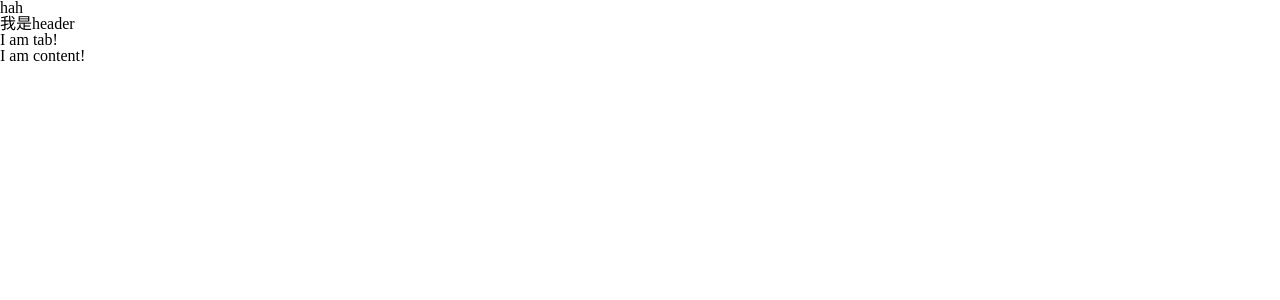
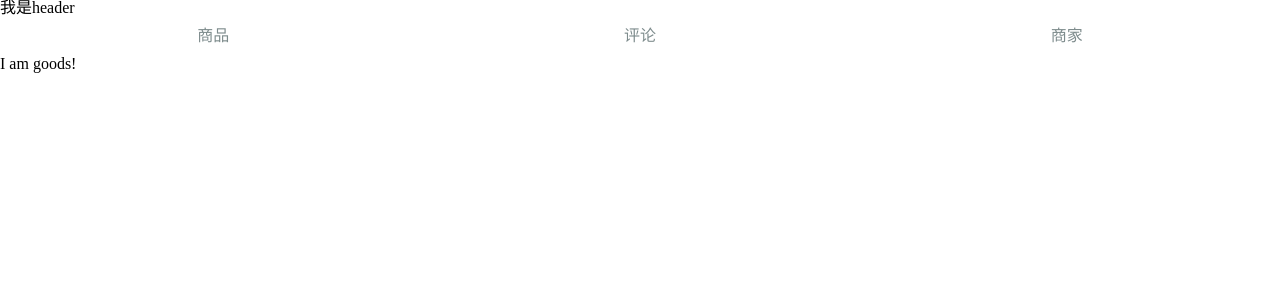
Before and after one commit to BubbleM/sell, a Vue app: page /#/goods in a window 1280 px wide. Shown: the top 300 px of the page. Built offline with nearby package versions, Linux system fonts and the light colour scheme.

Commit message:
add navigation use vue-router

```diff
--- a/package.json
+++ b/package.json
@@ -12,7 +12,8 @@
   },
   "dependencies": {
     "vue": "^2.3.3",
-    "vue-router": "^2.3.1"
+    "vue-router": "^2.3.1",
+    "babel-runtime": "^6.23.0"
   },
   "devDependencies": {
     "autoprefixer": "^6.7.2",
--- a/src/App.vue
+++ b/src/App.vue
@@ -1,13 +1,18 @@
 <template>
-  <div id="app">
-    <h1>hah</h1>
-      <v-header></v-header>
-      <div class="tab">
-        I am tab!
+  <div>
+    <v-header></v-header>
+    <div class="tab">
+      <div class="tab-item">
+        <router-link to='/goods'>商品</router-link>
       </div>
-      <div class="content">
-        I am content!
+      <div class="tab-item">
+        <router-link to="/ratings">评论</router-link>
       </div>
+      <div class="tab-item">
+        <router-link to="/seller">商家</router-link>
+      </div>
+    </div>
+    <router-view></router-view>
   </div>
 </template>
 
@@ -21,6 +26,13 @@
   };
 </script>
 
-<style>
-
+<style lang="stylus" rel="stylesheet/stylus">
+  .tab
+    display: flex
+    width: 100%
+    height: 40px
+    line-height: 40px
+    .tab-item
+      flex: 1
+      text-align: center
 </style>
--- /dev/null
+++ b/src/components/goods/goods.vue
@@ -0,0 +1,11 @@
+<template>
+  <div>I am goods!</div>
+</template>
+
+<script type="text/ecmascript-6">
+  export default {};
+</script>
+
+<style lang="stylus" rel="stylesheet/stylus">
+
+</style>
--- a/src/main.js
+++ b/src/main.js
@@ -1,13 +1,49 @@
 // The Vue build version to load with the `import` command
 // (runtime-only or standalone) has been set in webpack.base.conf with an alias.
 import Vue from 'vue';
+import VueRouter from 'vue-router';
 import App from './App';
+import goods from './components/goods/goods.vue';
 
-Vue.config.productionTip = false;
+Vue.use(VueRouter); // 安装路由模块
+
+// /* eslint-disable no-new */
+// new Vue({
+//   el: '#app',
+//   template: '<App/>',
+//   components: { App }
+// });
+//
+// let app = Vue.extend(App);
+//
+// let router = new VueRouter();
+//
+// router.map({
+//   '/goods': {
+//     component: goods
+//   }
+// });
+//
+// router.start(app, '#app');
+
+// const Goods = { template: '<div>goods</div>' };
+const Ratings = { template: '<div>ratings</div>' };
+const Seller = { template: '<div>seller</div>' };
+
+const routes = [
+  { path: '/goods', component: goods },
+  { path: '/ratings', component: Ratings },
+  { path: '/seller', component: Seller }
+];
+
+const router = new VueRouter({
+  routes
+});
 
 /* eslint-disable no-new */
 new Vue({
   el: '#app',
+  router,
   template: '<App/>',
   components: { App }
 });
```
Also changed, not shown: index.html (+1 -7 lines).
